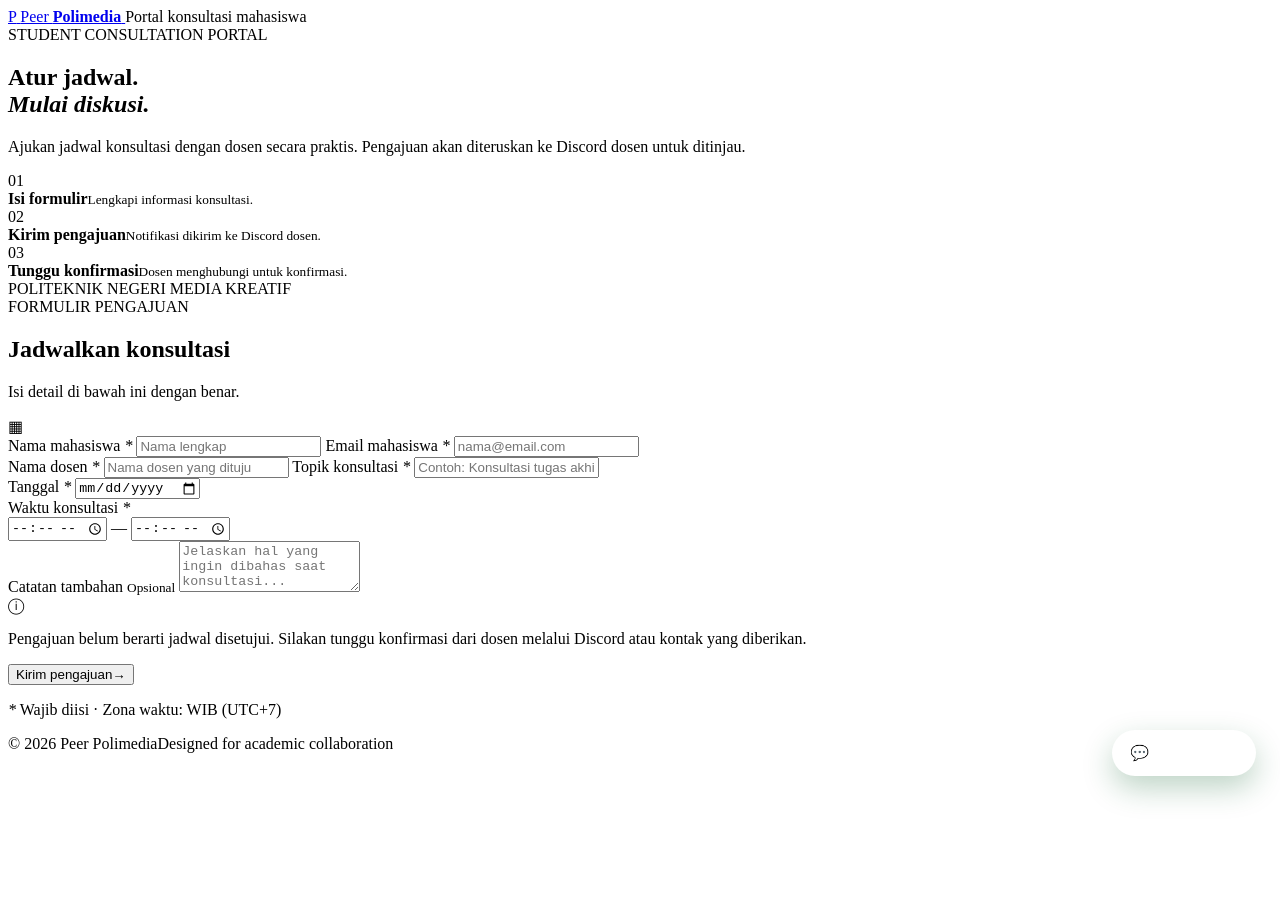
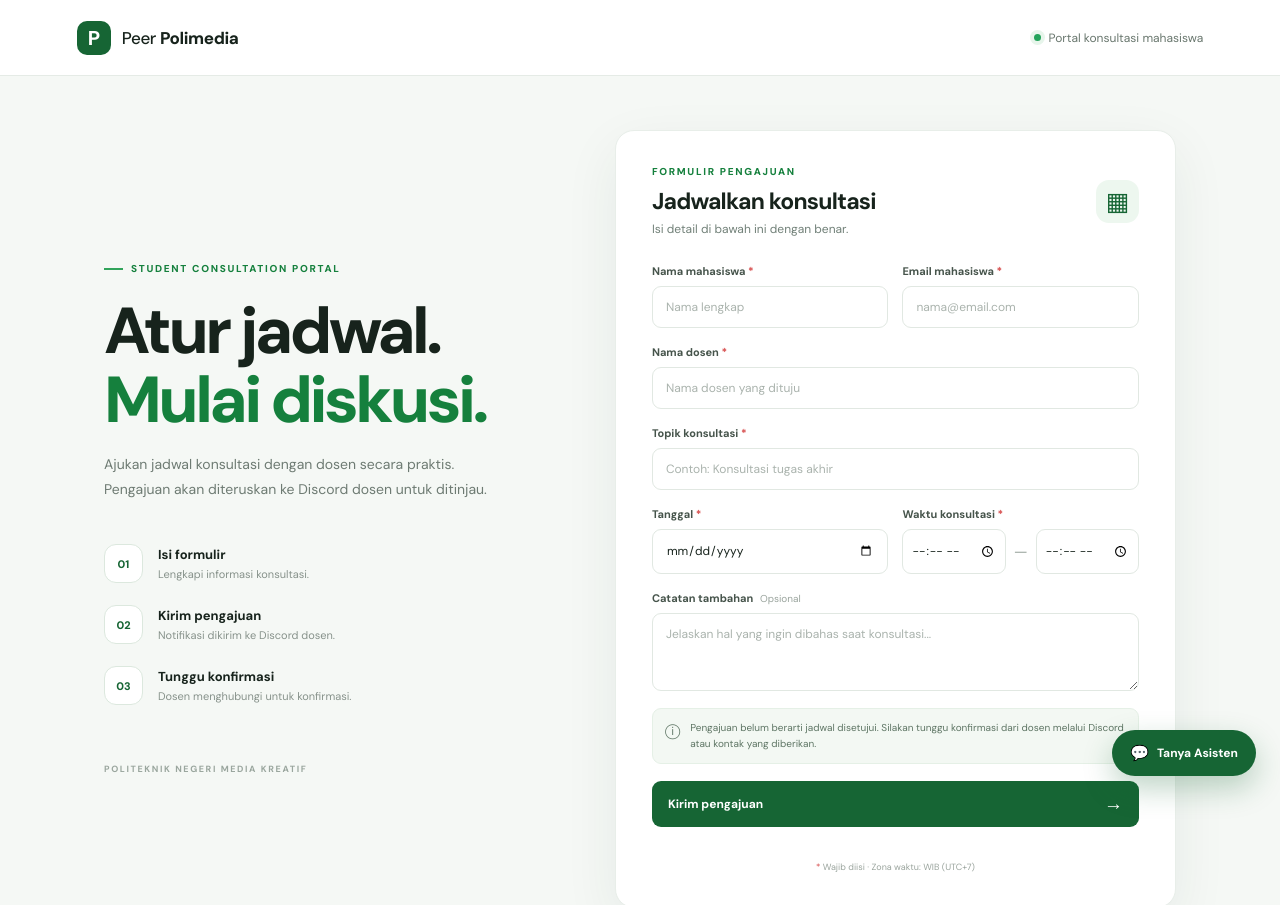
Before and after one commit to Chackooze/webkonsultasi, a plain HTML site: page index.html in a window 1280 px wide. Shown: the top 905 px of the page. Before the commit the page ends 800 px from the top, so only its background shows below. Drawn offline with Linux system fonts and the light colour scheme.

Commit message:
perbaiki style.css dan tambah chatbot gemini

```diff
--- a/style.css
+++ b/style.css
@@ -1,3 +1,29 @@
+*{box-sizing:border-box} :root{--green:#166534;--green2:#15803d;--ink:#17231c;--muted:#718078;--line:#e5ebe6;--bg:#f5f8f5}
+body{margin:0;background:var(--bg);color:var(--ink);font-family:"DM Sans",Arial,sans-serif;min-height:100vh}
+.topbar{height:76px;padding:0 max(6vw,24px);display:flex;align-items:center;justify-content:space-between;background:#fff;border-bottom:1px solid var(--line)}
+.brand{display:flex;align-items:center;gap:11px;color:var(--ink);font-size:17px;font-weight:500;text-decoration:none;letter-spacing:-.4px}.brand b{font-weight:800}
+.brand-mark{width:34px;height:34px;border-radius:10px;background:var(--green);color:white;display:grid;place-items:center;font-size:20px;font-weight:800}
+.top-note{font-size:12px;color:#68766d;display:flex;align-items:center;gap:8px}.live-dot{width:7px;height:7px;background:#22a35a;border-radius:50%;box-shadow:0 0 0 4px #e7f5eb}
+.layout{max-width:1120px;margin:54px auto 64px;padding:0 24px;display:grid;grid-template-columns:.88fr 1.12fr;gap:70px;align-items:center}
+.intro{padding:12px 0}.eyebrow{font-size:10px;letter-spacing:1.7px;font-weight:800;color:var(--green2);display:flex;align-items:center;gap:8px}.eyebrow span{width:19px;height:2px;background:#31a45b}
+h1{font-size:clamp(42px,5.5vw,65px);line-height:1.05;letter-spacing:-3.5px;margin:22px 0 18px;font-weight:800}h1 em{font-style:normal;color:var(--green2)}
+.intro>p{max-width:400px;color:#6e7b73;line-height:1.8;font-size:14px}
+.steps{margin-top:42px;display:grid;gap:22px}.step{display:flex;align-items:center;gap:15px}.step>span{width:39px;height:39px;border:1px solid #dce8de;border-radius:12px;display:grid;place-items:center;color:var(--green);font-size:11px;font-weight:800;background:#fff}.step div{display:grid;gap:4px}.step b{font-size:13px}.step small{font-size:11px;color:#87928b}
+.intro-foot{margin-top:58px;color:#9aa69e;font-size:9px;font-weight:700;letter-spacing:1.6px}
+.form-card{background:#fff;border:1px solid #e8eee9;border-radius:19px;padding:34px 36px;box-shadow:0 18px 55px rgba(28,61,38,.07)}
+.form-heading{display:flex;justify-content:space-between;align-items:center;margin-bottom:27px}.form-heading h2{font-size:23px;letter-spacing:-.8px;margin:8px 0 5px}.form-heading p{font-size:12px;color:var(--muted);margin:0}
+.calendar-icon{width:43px;height:43px;border-radius:13px;background:#edf7ef;color:var(--green);display:grid;place-items:center;font-size:25px}
+form{display:grid;gap:17px}.field-grid{display:grid;grid-template-columns:1fr 1fr;gap:14px}.field{display:grid;gap:8px;min-width:0}.field>span{font-size:11px;font-weight:700;color:#46544b}.field i,.required-note i{font-style:normal;color:#d64b4b}.field small{font-size:10px;color:#9aa49d;font-weight:400;margin-left:4px}
+input,textarea{width:100%;border:1px solid #e1e8e2;border-radius:9px;background:#fff;padding:12px 13px;font:12px "DM Sans",sans-serif;color:var(--ink);outline:none;transition:.2s}
+input:focus,textarea:focus{border-color:#64a77a;box-shadow:0 0 0 3px #eaf5ed}input::placeholder,textarea::placeholder{color:#aab3ad}textarea{resize:vertical;min-height:78px}
+.time-fields{display:flex;align-items:center;gap:8px}.time-fields input{min-width:0;padding:12px 8px}.time-fields span{color:#a0aaa3}
+.notice{display:flex;gap:10px;background:#f3f8f3;border:1px solid #e5f0e6;border-radius:9px;padding:11px 12px;color:#5e7564}.notice>span{font-size:15px}.notice p{margin:0;font-size:10px;line-height:1.6}
+.submit-btn{height:46px;border:0;border-radius:9px;background:var(--green);color:#fff;font:700 12px "DM Sans",sans-serif;display:flex;justify-content:space-between;align-items:center;padding:0 16px;cursor:pointer;transition:.2s}.submit-btn:hover{background:#105329;transform:translateY(-1px)}.submit-btn:disabled{opacity:.6;cursor:wait;transform:none}.submit-btn b{font-size:19px;font-weight:400}
+.form-status{font-size:11px;line-height:1.5}.form-status.success{color:#168044}.form-status.error{color:#c43e3e}.required-note{font-size:9px;color:#9aa49d;text-align:center;margin:0}
+footer{max-width:1120px;margin:0 auto;padding:0 24px 25px;display:flex;justify-content:space-between;color:#9aa49e;font-size:10px}
+@media(max-width:800px){.layout{grid-template-columns:1fr;gap:30px;margin:35px auto 45px;max-width:570px}.intro{padding:0}.intro h1{font-size:48px}.steps{margin-top:27px;grid-template-columns:1fr 1fr 1fr;gap:10px}.step{align-items:flex-start;gap:8px}.step>span{flex:0 0 32px;width:32px;height:32px}.step b{font-size:10px}.step small{font-size:9px;line-height:1.4}.intro-foot{display:none}}
+@media(max-width:520px){.topbar{height:64px;padding:0 18px}.top-note{font-size:10px}.layout{padding:0 15px;margin:27px auto 35px}.intro h1{font-size:43px;letter-spacing:-2.5px}.intro>p{font-size:12px}.steps{gap:7px}.step{display:grid;gap:7px}.step b{font-size:9px}.step small{font-size:8px}.form-card{padding:24px 18px;border-radius:15px}.form-heading h2{font-size:20px}.field-grid{grid-template-columns:1fr;gap:15px}.date-grid{grid-template-columns:1fr 1fr;gap:10px}.time-fields{gap:5px}.time-fields input{font-size:11px;padding:11px 5px}footer{padding:0 18px 20px;font-size:9px}}
+
 /* === Chatbot Sementara Mahasiswa === */
 .chat-widget{position:fixed;right:24px;bottom:24px;z-index:999;font-family:"DM Sans",Arial,sans-serif}
 .chat-toggle{height:46px;padding:0 18px;border:0;border-radius:999px;background:var(--green);color:#fff;font:700 12px "DM Sans",sans-serif;display:flex;align-items:center;gap:8px;cursor:pointer;box-shadow:0 12px 30px rgba(22,101,52,.28);transition:.2s}
```
Also changed, not shown: 2 other files.
